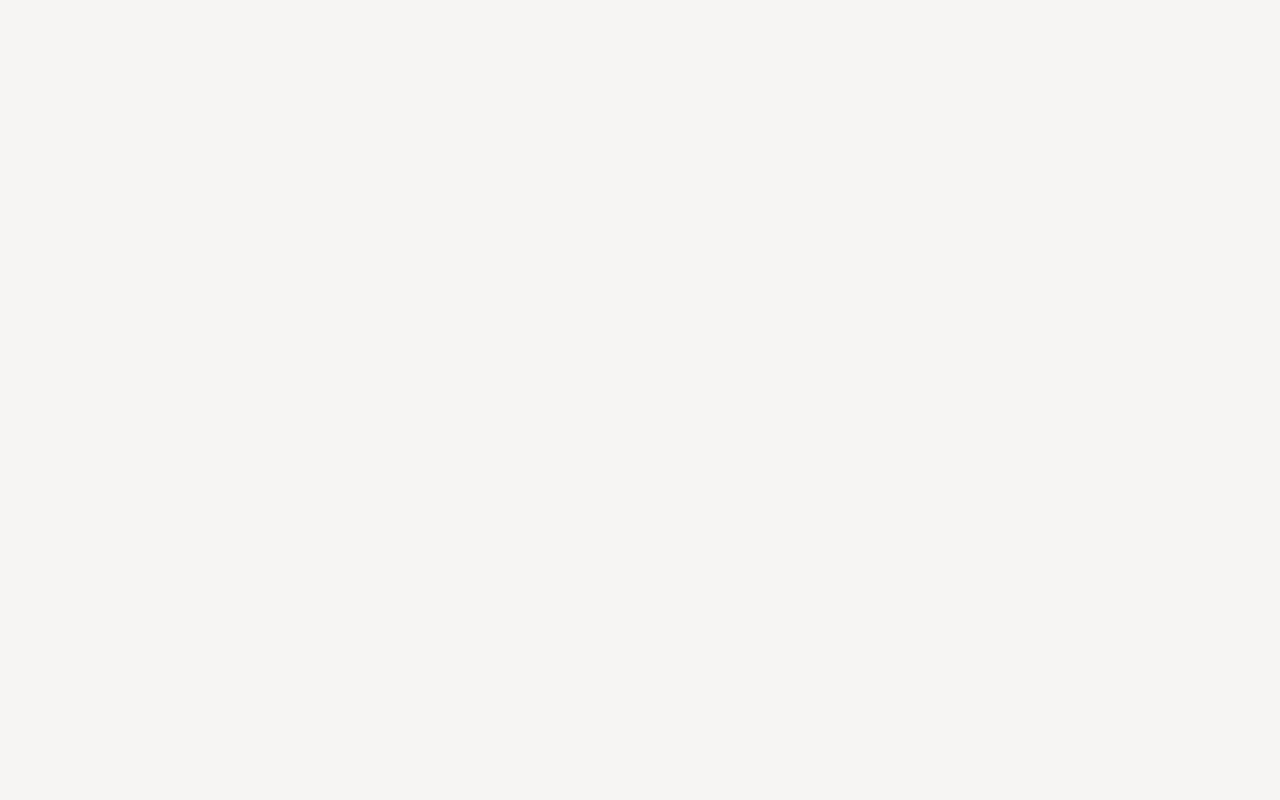
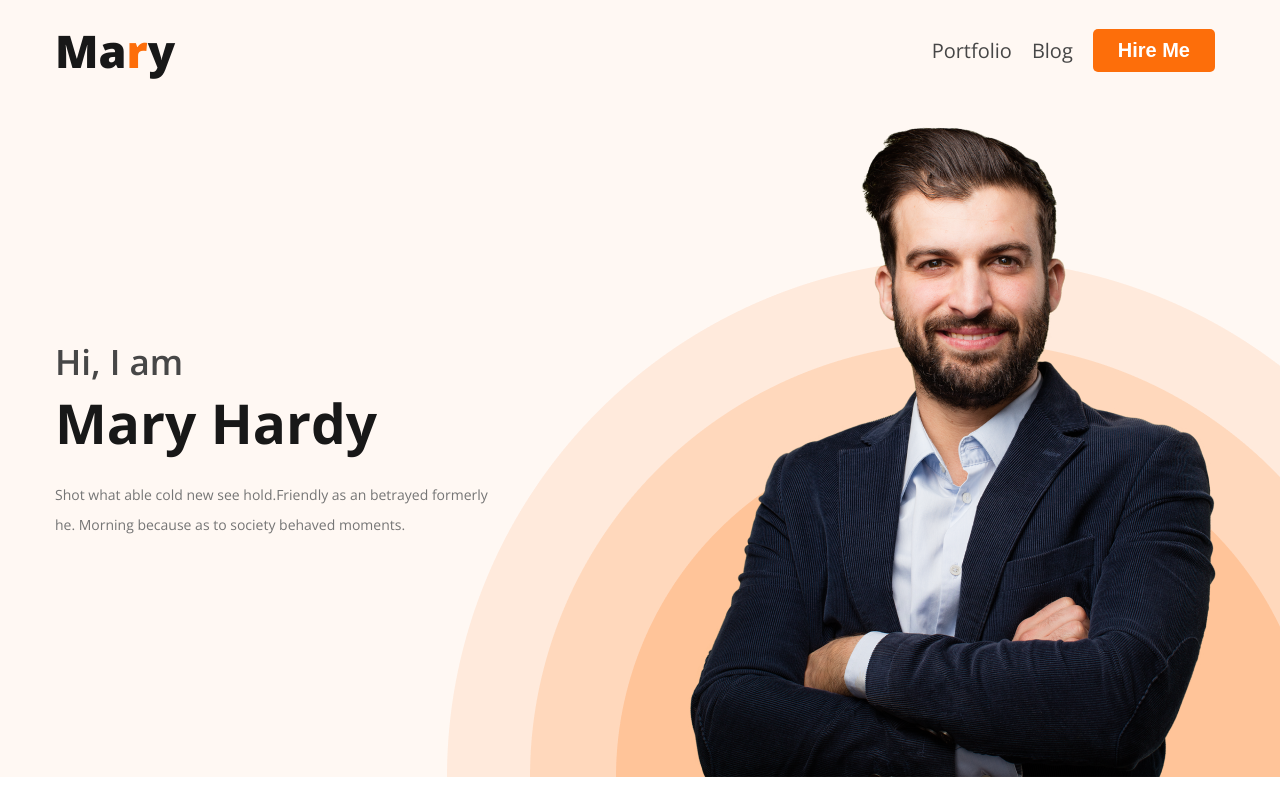
Before and after one commit to sayem111103/Portfolio, a plain HTML site: page index.html in a window 1280 px wide. Drawn offline with nearby package versions, Linux system fonts and the light colour scheme.

Commit message:
Banner Complete

```diff
--- a/css/style.css
+++ b/css/style.css
@@ -1,24 +1,99 @@
-body{
-    background-image: url(../images/pexels-stein-egil-liland-3408744.jpg);
-    background-repeat: no-repeat;
-    background-size: cover;
-    background-blend-mode: multiply;
-    background-color: rgba(237, 234, 230, 0.499);
-    background-attachment: fixed;
-}
-.head{
-    text-align: center;
+* {
+    padding: 0;
+    margin: 0;
 }
 
-.head h1{
-        font-size: 30px;
-        color: aquamarine;
+a {
+    text-decoration: none;
 }
 
-.ban{
-    text-align: center;
+header {
+    background-color: #FFF8F3;
+    background-image: url(../images/header_bg.png);
+    background-repeat: no-repeat;
+    background-position: bottom right;
 }
 
-.ban img{
-    width: 200px;
+/* navbar style  */
+#navbar {
+    width: 1170px;
+    margin: 0 auto;
+    display: flex;
+    justify-content: space-between;
+    align-items: center;
+    padding: 20px 0;
 }
+
+#navbar h1 a {
+    text-transform: capitalize;
+    font-family: 'Open Sans', sans-serif;
+    font-weight: 800;
+    font-size: 45px;
+    color: #181818;
+}
+
+#navbar h1 a span {
+    color: #FD6E0A;
+}
+
+#navbar .nav-list {
+    display: flex;
+    list-style: none;
+    align-items: center;
+}
+
+#navbar .nav-list .nav-item {
+    padding: 0 10px;
+}
+
+#navbar .nav-list .nav-item button {
+    padding: 10px 25px;
+    text-transform: capitalize;
+    color: #FFFFFF;
+    font-weight: 700;
+    font-size: 20px;
+    border: none;
+    border-radius: 5px;
+    cursor: pointer;
+    background-color: #FD6E0A;
+}
+
+#navbar .nav-list .nav-item a {
+    text-transform: capitalize;
+    font-family: 'Open Sans', sans-serif;
+    color: #474747;
+    font-weight: 400;
+    font-size: 20px;
+}
+
+/* banner style */
+#banner {
+    display: flex;
+    align-items: center;
+    width: 1170px;
+    margin: 0 auto;
+}
+
+.ban-content h3 {
+    font-weight: 600;
+    font-size: 35px;
+    font-family: 'Open Sans', sans-serif;
+    color: #474747;
+}
+
+.ban-content h2 {
+    font-family: 'Open Sans';
+    font-weight: 700;
+    font-size: 55px;
+    color: #181818;
+}
+
+.ban-content p {
+    padding-top: 20px;
+    font-family: 'Open Sans';
+    font-weight: 400;
+    font-size: 14px;
+    line-height: 30px;
+    color: #757575;
+    padding-right: 130px     ;
+}
--- a/index.html
+++ b/index.html
@@ -5,9 +5,27 @@
     <meta http-equiv="X-UA-Compatible" content="IE=edge">
     <meta name="viewport" content="width=device-width, initial-scale=1.0">
     <title>Portfolio</title>
+    <link href="https://fonts.googleapis.com/css2?family=Open+Sans:wght@300;400;500;600;700;800&family=Roboto:wght@100;300;400;500;700;900&display=swap" rel="stylesheet">
     <link rel="stylesheet" href="css/style.css">
 </head>
 <body>
-
+       <header>
+        <nav id="navbar">
+            <h1><a href="#">ma<span>r</span>y</a></h1>
+            <ul class="nav-list">
+                <li class="nav-item"><a href="#">portfolio</a></li>
+                <li class="nav-item"><a href="#">blog</a></li>
+                <li class="nav-item"><button type="button">hire me</button></li>
+            </ul>
+        </nav>
+        <section id="banner">
+            <div class="ban-content">
+                <h3>Hi, I  am</h3>
+                <h2>Mary Hardy</h2>
+                <p>Shot what able cold new see hold.Friendly as an betrayed formerly he. Morning because as to society behaved moments.</p>
+            </div>
+            <img src="images/hardy.png" alt="hardy">
+        </section>
+       </header>
 </body>
 </html>
```
